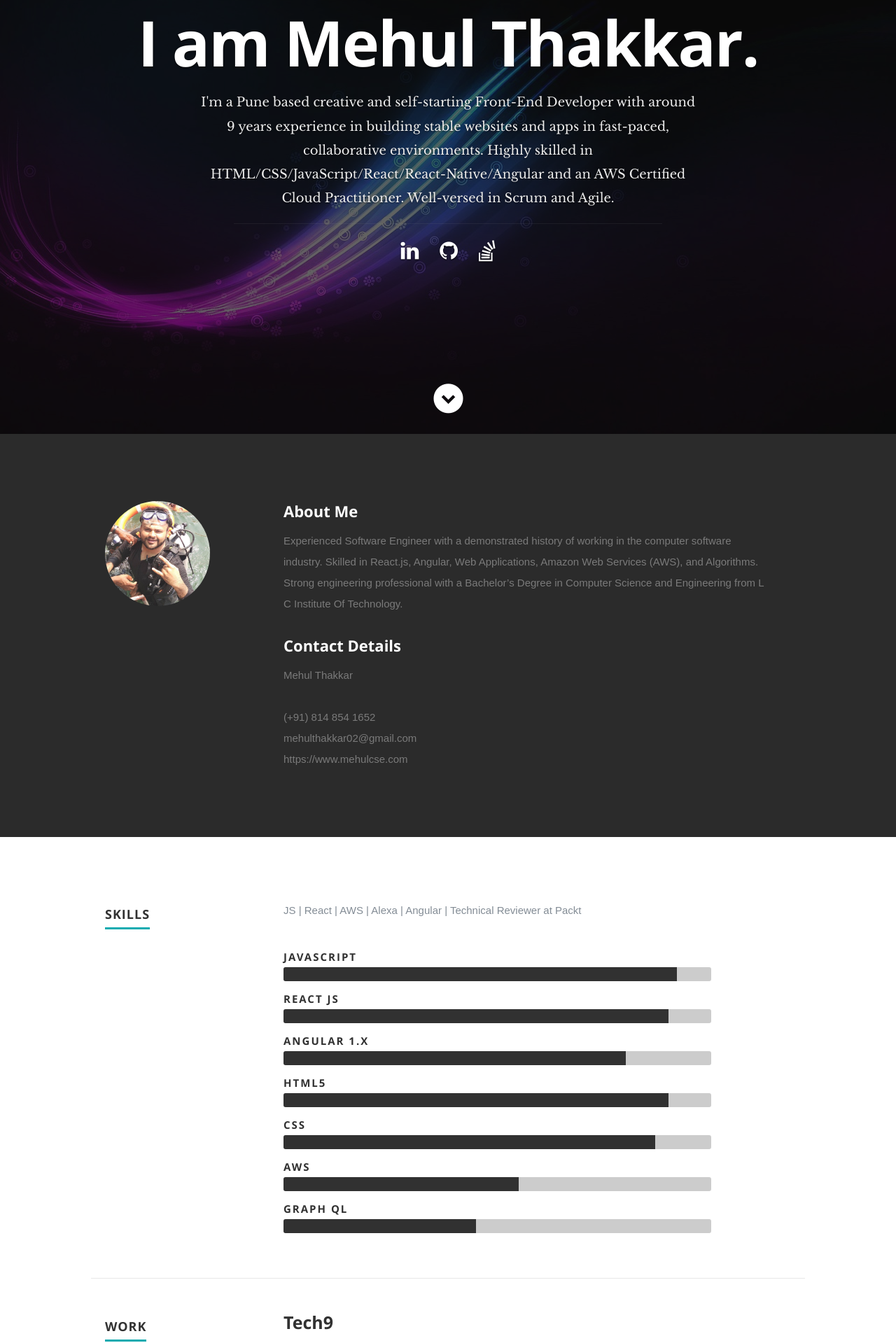
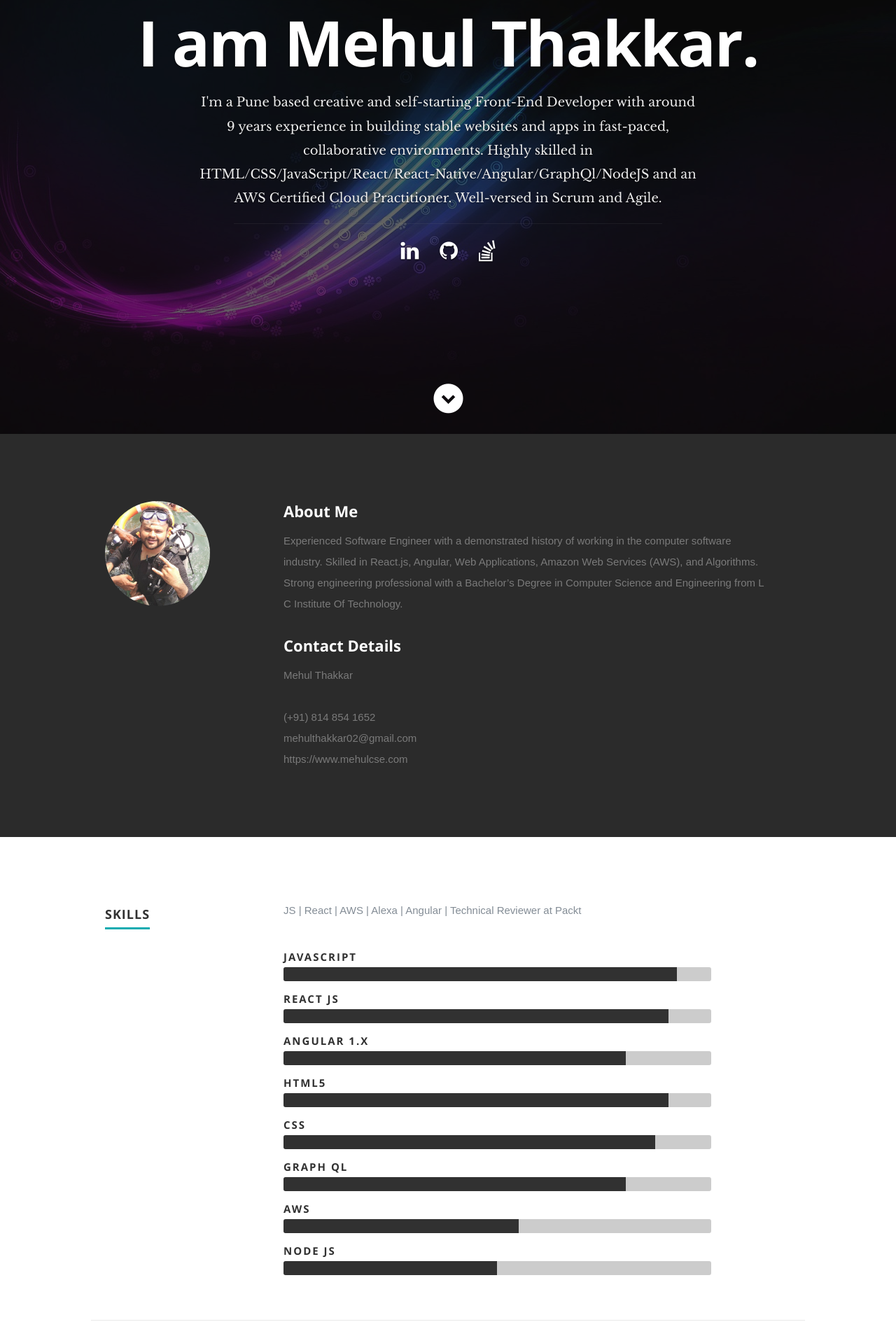
Before and after one commit to mehulcse/my-portfolio, a React (Create React App) app: page / in a window 1280 px wide. Shown: the part 180-2099 px from the top of the page at 70% size. Built offline with nearby package versions, Linux system fonts and the light colour scheme; the HTML template or start-up script is replaced by a standard one.

Commit message:
Updated Data

```diff
--- a/src/resumeData.js
+++ b/src/resumeData.js
@@ -4,7 +4,7 @@ let resumeData = {
     "role": "Frontend Developer",
     "linkedinId": "Your LinkedIn Id",
     "skypeid": "Your skypeid",
-    "roleDescription": "I'm a Pune based creative and self-starting Front-End Developer with around 9 years experience in building stable websites and apps in fast-paced, collaborative environments. Highly skilled in HTML/CSS/JavaScript/React/React-Native/Angular and an AWS Certified Cloud Practitioner. Well-versed in Scrum and Agile.",
+    "roleDescription": "I'm a Pune based creative and self-starting Front-End Developer with around 9 years experience in building stable websites and apps in fast-paced, collaborative environments. Highly skilled in HTML/CSS/JavaScript/React/React-Native/Angular/GraphQl/NodeJS and an AWS Certified Cloud Practitioner. Well-versed in Scrum and Agile.",
     "socialLinks": [
         {
             "name": "linkedin",
@@ -143,12 +143,16 @@ let resumeData = {
             "ratings": "87%"
         },
         {
+            "skillname": "Graph QL",
+            "ratings": "80%"
+        },
+        {
             "skillname": "AWS",
             "ratings": "55%"
         },
         {
-            "skillname": "Graph QL",
-            "ratings": "45%"
+            "skillname": "Node JS",
+            "ratings": "50%"
         },
     ],
     "portfolio": [
```
